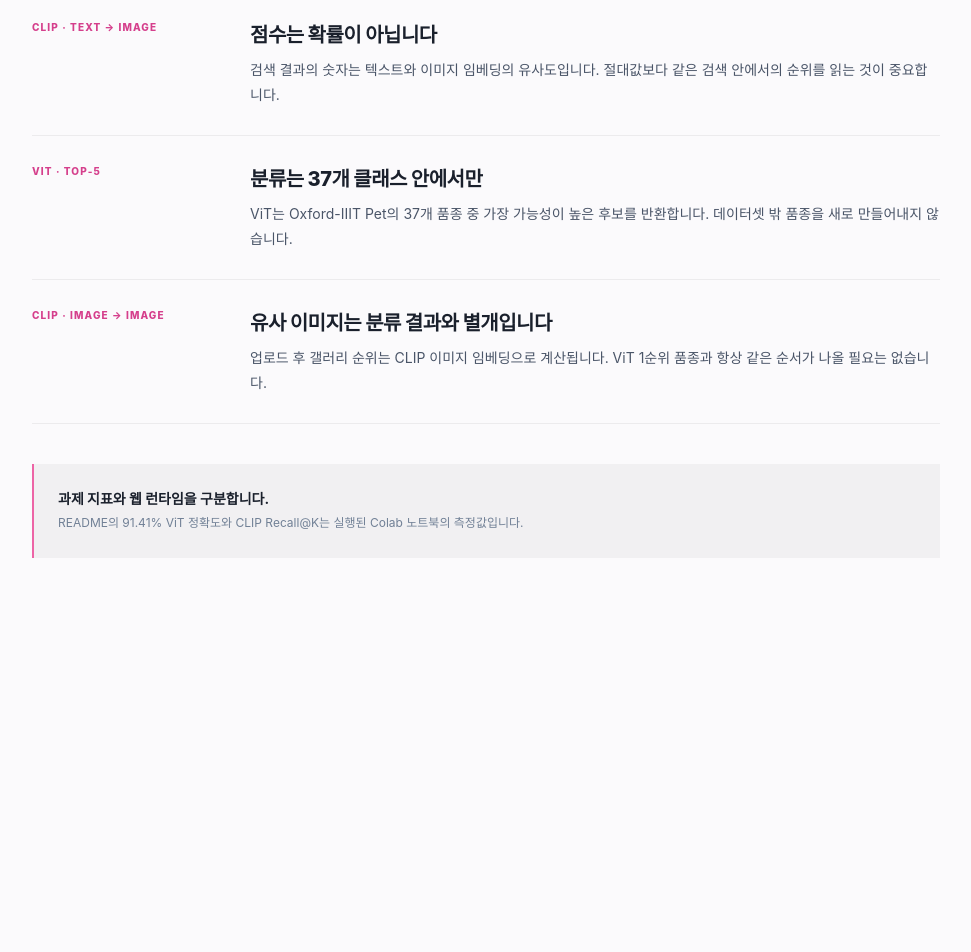
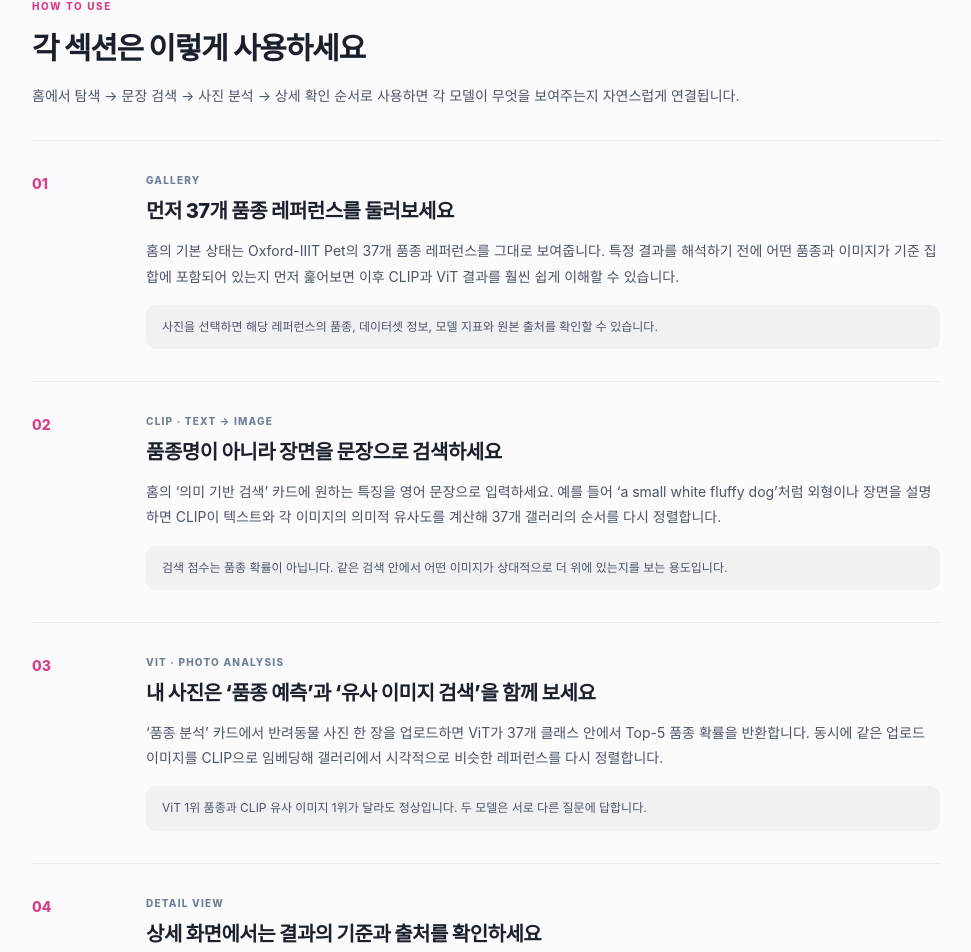
Before and after one commit to oosuhada/petlens-ai, a Next.js app: page /guide in a window 1280 px wide. Shown: the part 295-1247 px from the top of the page, without its empty margins (154-1125 px from the left). Before the commit the page ends 917 px from the top, so only its background shows below. Built offline with nearby package versions, Linux system fonts and the light colour scheme.

Commit message:
Expand PetLens guide and spacing

```diff
--- a/pages/guide.js
+++ b/pages/guide.js
@@ -36,6 +36,49 @@ export default function Guide() {
     },
   ];
 
+  const usageSections = [
+    {
+      no: "01",
+      label: "GALLERY",
+      title: tr("먼저 37개 품종 레퍼런스를 둘러보세요", "Start with the 37-breed reference gallery"),
+      body: tr(
+        "홈의 기본 상태는 Oxford-IIIT Pet의 37개 품종 레퍼런스를 그대로 보여줍니다. 특정 결과를 해석하기 전에 어떤 품종과 이미지가 기준 집합에 포함되어 있는지 먼저 훑어보면 이후 CLIP과 ViT 결과를 훨씬 쉽게 이해할 수 있습니다.",
+        "The home page starts with the complete 37-breed Oxford-IIIT Pet reference set. Before interpreting model output, browse the available breeds and images so you understand the reference space that CLIP and ViT operate within."
+      ),
+      tip: tr("사진을 선택하면 해당 레퍼런스의 품종, 데이터셋 정보, 모델 지표와 원본 출처를 확인할 수 있습니다.", "Open any photo to inspect its breed, dataset context, model metrics, and original source."),
+    },
+    {
+      no: "02",
+      label: "CLIP · TEXT → IMAGE",
+      title: tr("품종명이 아니라 장면을 문장으로 검색하세요", "Search by describing the scene, not just the breed"),
+      body: tr(
+        "홈의 ‘의미 기반 검색’ 카드에 원하는 특징을 영어 문장으로 입력하세요. 예를 들어 ‘a small white fluffy dog’처럼 외형이나 장면을 설명하면 CLIP이 텍스트와 각 이미지의 의미적 유사도를 계산해 37개 갤러리의 순서를 다시 정렬합니다.",
+        "In the Semantic Search card, enter an English description such as ‘a small white fluffy dog’. CLIP compares the text embedding with every gallery image and re-ranks all 37 references by semantic similarity."
+      ),
+      tip: tr("검색 점수는 품종 확률이 아닙니다. 같은 검색 안에서 어떤 이미지가 상대적으로 더 위에 있는지를 보는 용도입니다.", "The score is not breed confidence. Use it to compare relative ranking within the current search."),
+    },
+    {
+      no: "03",
+      label: "VIT · PHOTO ANALYSIS",
+      title: tr("내 사진은 ‘품종 예측’과 ‘유사 이미지 검색’을 함께 보세요", "Read your upload through classification and similarity together"),
+      body: tr(
+        "‘품종 분석’ 카드에서 반려동물 사진 한 장을 업로드하면 ViT가 37개 클래스 안에서 Top-5 품종 확률을 반환합니다. 동시에 같은 업로드 이미지를 CLIP으로 임베딩해 갤러리에서 시각적으로 비슷한 레퍼런스를 다시 정렬합니다.",
+        "Upload one pet photo in the Breed Analysis card. ViT returns top-5 probabilities across the 37 classes, while CLIP embeds the same image and re-ranks the gallery by visual similarity."
+      ),
+      tip: tr("ViT 1위 품종과 CLIP 유사 이미지 1위가 달라도 정상입니다. 두 모델은 서로 다른 질문에 답합니다.", "It is normal for ViT top-1 and the most similar CLIP image to differ; the two models answer different questions."),
+    },
+    {
+      no: "04",
+      label: "DETAIL VIEW",
+      title: tr("상세 화면에서는 결과의 기준과 출처를 확인하세요", "Use the detail view to verify context and source"),
+      body: tr(
+        "갤러리 카드나 검색 결과를 열면 해당 이미지가 어떤 품종 레퍼런스인지, 데이터셋이 무엇인지, ViT의 과제 평가 지표가 무엇인지 확인할 수 있습니다. ‘출처’ 버튼은 원본 사진 제공 페이지로 연결됩니다.",
+        "Open a gallery or search result to see the breed reference, dataset context, and the ViT course evaluation metrics. The Source button links to the original photo provider page."
+      ),
+      tip: tr("상세 화면의 91.41% 정확도와 91.32% Macro F1은 해당 한 장의 예측 확률이 아니라 전체 평가셋에서 측정한 모델 지표입니다.", "The 91.41% accuracy and 91.32% Macro F1 shown here are evaluation-set metrics, not confidence scores for that individual image."),
+    },
+  ];
+
   return (
     <Box minH="100vh" bg={dark ? "#0f0c12" : "#fbfafc"} color={dark ? "white" : "gray.800"}>
       <Head><title>{tr("결과 읽는 법", "Guide")} · PetLens</title></Head>
@@ -57,7 +100,70 @@ export default function Guide() {
           {tr("PetLens는 두 모델을 한 화면에 보여주지만, 두 숫자가 의미하는 바는 다릅니다. 아래 세 가지만 기억하면 됩니다.", "PetLens shows two models in one experience, but their numbers mean different things. Keep these three distinctions in mind.")}
         </Text>
 
-        <Grid mt={[8, 10]} borderTop="1px solid" borderColor={dark ? "whiteAlpha.100" : "blackAlpha.100"}>
+        <Box mt={[10, 12]}>
+          <Text color="pink.500" fontSize="10px" fontWeight="800" letterSpacing="0.16em">
+            HOW TO USE
+          </Text>
+          <Text fontSize={["2xl", "3xl"]} fontWeight="800" letterSpacing="-0.04em" mt="3">
+            {tr("각 섹션은 이렇게 사용하세요", "How to use each section")}
+          </Text>
+          <Text color={dark ? "whiteAlpha.600" : "gray.600"} fontSize="sm" lineHeight="1.8" maxW="720px" mt="3">
+            {tr(
+              "홈에서 탐색 → 문장 검색 → 사진 분석 → 상세 확인 순서로 사용하면 각 모델이 무엇을 보여주는지 자연스럽게 연결됩니다.",
+              "A useful flow is browse → text search → photo analysis → detail view. Each step adds a different layer of context to the same reference gallery."
+            )}
+          </Text>
+
+          <Grid mt={[7, 8]} borderTop="1px solid" borderColor={dark ? "whiteAlpha.100" : "blackAlpha.100"}>
+            {usageSections.map((section) => (
+              <Grid
+                key={section.no}
+                templateColumns={["44px 1fr", "64px 1fr", "86px 1fr"]}
+                gap={[3, 5, 7]}
+                py={[6, 7, 8]}
+                borderBottom="1px solid"
+                borderColor={dark ? "whiteAlpha.100" : "blackAlpha.100"}
+              >
+                <Text color="pink.500" fontSize="sm" fontWeight="800">
+                  {section.no}
+                </Text>
+                <Box>
+                  <Text color={dark ? "whiteAlpha.500" : "gray.500"} fontSize="10px" fontWeight="800" letterSpacing="0.12em">
+                    {section.label}
+                  </Text>
+                  <Text fontSize={["lg", "xl"]} fontWeight="800" letterSpacing="-0.025em" mt="2">
+                    {section.title}
+                  </Text>
+                  <Text color={dark ? "whiteAlpha.600" : "gray.600"} fontSize="sm" lineHeight="1.8" mt="3">
+                    {section.body}
+                  </Text>
+                  <Box
+                    mt="4"
+                    px="4"
+                    py="3"
+                    borderRadius="10px"
+                    bg={dark ? "whiteAlpha.50" : "blackAlpha.50"}
+                  >
+                    <Text color={dark ? "whiteAlpha.700" : "gray.600"} fontSize="xs" lineHeight="1.7">
+                      {section.tip}
+                    </Text>
+                  </Box>
+                </Box>
+              </Grid>
+            ))}
+          </Grid>
+        </Box>
+
+        <Box mt={[11, 13]}>
+          <Text color="pink.500" fontSize="10px" fontWeight="800" letterSpacing="0.16em">
+            HOW TO READ RESULTS
+          </Text>
+          <Text fontSize={["2xl", "3xl"]} fontWeight="800" letterSpacing="-0.04em" mt="3">
+            {tr("결과 숫자는 이렇게 읽으세요", "How to interpret the numbers")}
+          </Text>
+        </Box>
+
+        <Grid mt={[6, 7]} borderTop="1px solid" borderColor={dark ? "whiteAlpha.100" : "blackAlpha.100"}>
           {rows.map((row) => (
             <Grid key={row.label} templateColumns={["1fr", "190px 1fr"]} gap={[3, 7]} py={[6, 7]} borderBottom="1px solid" borderColor={dark ? "whiteAlpha.100" : "blackAlpha.100"}>
               <Text color="pink.500" fontSize="10px" fontWeight="800" letterSpacing="0.11em">{row.label}</Text>
--- a/pages/index.js
+++ b/pages/index.js
@@ -179,7 +179,7 @@ export default function Home({ data }) {
           <Flex
             direction="column"
             align="stretch"
-            gap={[4, 5, 6]}
+            gap={[7, 9, 12]}
           >
             <Box
               flex="1"
```
Also changed, not shown: pages/photos/[id].js (+6 -1 lines).
